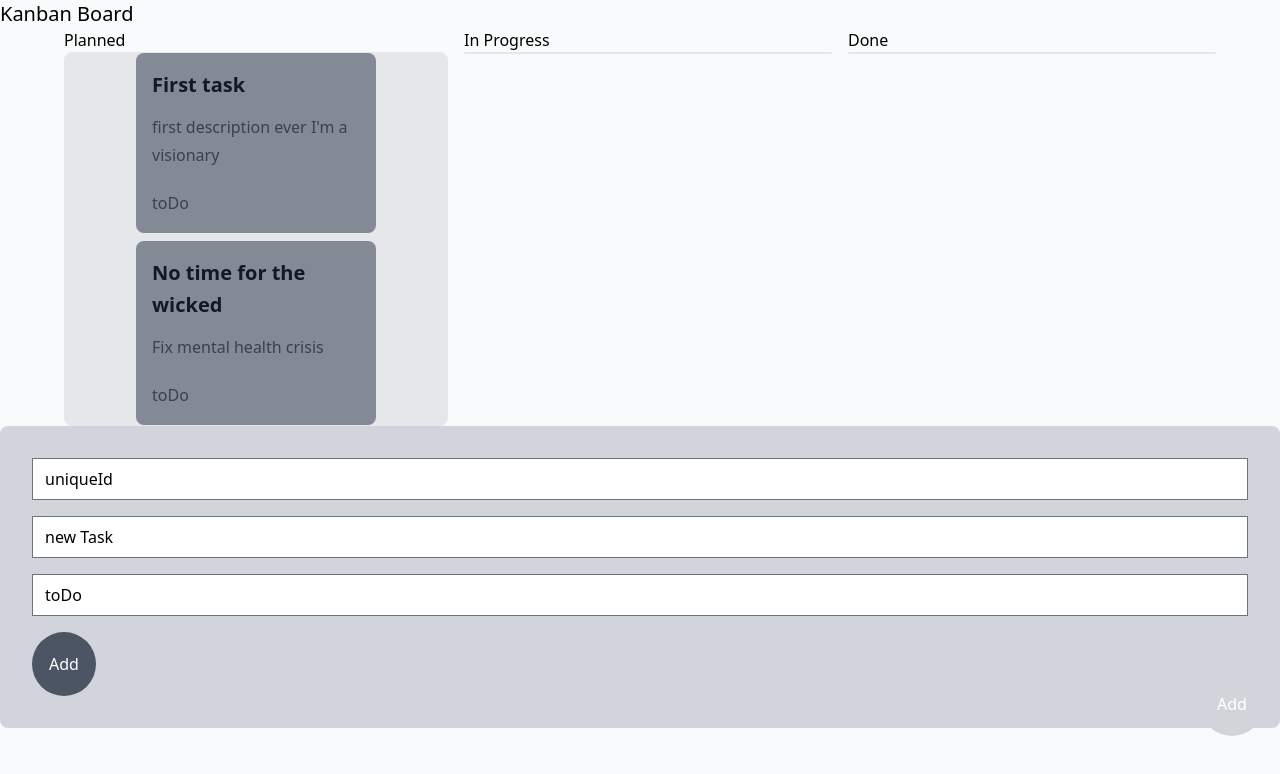
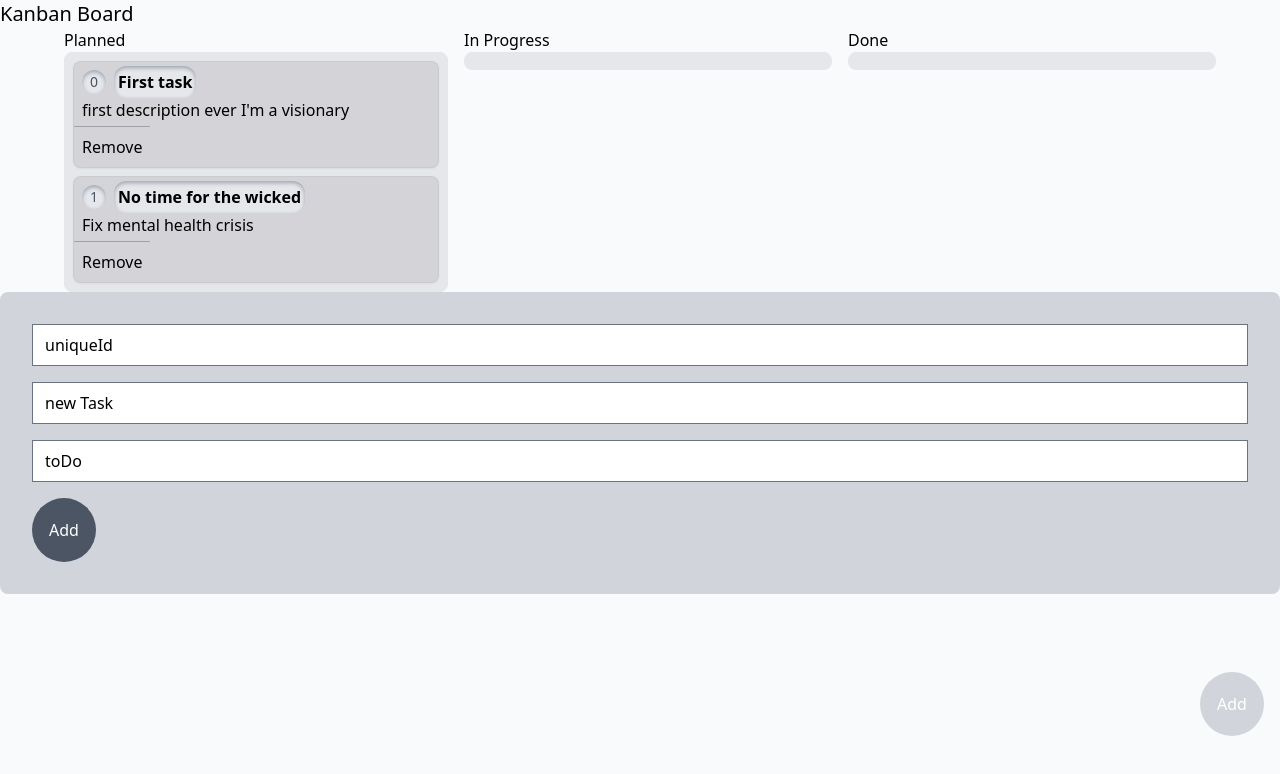
Before and after one commit to vlaier/Kanban-Boards, a Next.js app: page / in a window 1280 px wide. Shown: the top 774 px of the page. Built offline with nearby package versions, Linux system fonts and the light colour scheme.

Commit message:
feat: add remove functionality to task

```diff
--- a/package.json
+++ b/package.json
@@ -17,6 +17,7 @@
   },
   "dependencies": {
     "@dnd-kit/core": "^6.0.7",
+    "@heroicons/react": "^2.0.15",
     "@next/font": "13.1.6",
     "@types/node": "18.13.0",
     "@types/react": "18.0.28",
--- a/src/components/board/dnd/Draggable.tsx
+++ b/src/components/board/dnd/Draggable.tsx
@@ -11,7 +11,7 @@ export const DraggableItem: React.FC<{
       }
     : undefined;
   return (
-    <div ref={setNodeRef} style={style} {...listeners}>
+    <div ref={setNodeRef} style={style} {...listeners} className="w-full">
       {children}
     </div>
   );
--- a/src/components/board/dnd/Droppable.tsx
+++ b/src/components/board/dnd/Droppable.tsx
@@ -15,7 +15,7 @@ export const Droppable: React.FC<{
       ref={setNodeRef}
       className={`${
         isOver
-          ? 'border-2 bg-gray-300 border-gray-600/80'
+          ? 'border bg-gray-100 border-gray-600/80'
           : 'border border-gray-200'
       }   bg-gray-200 rounded-lg flex items-center justify-center h-fit`}
     >
--- a/src/components/board/grid/Board.mocks.ts
+++ b/src/components/board/grid/Board.mocks.ts
@@ -4,7 +4,7 @@ const base: KanbanCard[] = [
     id: '0',
     title: 'First task',
     description: " first description ever I'm a visionary",
-    category: 'toDo',
+    progress: 'toDo',
     blockedTasks: [],
     isPriority: false,
     tags: [],
@@ -14,7 +14,7 @@ const base: KanbanCard[] = [
     id: '1',
     title: 'No time for the wicked',
     description: 'Fix mental health crisis',
-    category: 'toDo',
+    progress: 'toDo',
     blockedTasks: [],
     isPriority: true,
     tags: [
--- a/src/components/board/grid/Board.tsx
+++ b/src/components/board/grid/Board.tsx
@@ -1,32 +1,16 @@
-import { DndContext } from '@dnd-kit/core';
+import { tasksReducer } from '@/lib/functions';
+import {
+  DndContext,
+  PointerSensor,
+  useSensor,
+  useSensors,
+} from '@dnd-kit/core';
 import { Reducer, useReducer, useState } from 'react';
-import { KanbanCard } from '..';
+import { KanbanCard, TaskAction } from '..';
 import { DraggableItem } from '../dnd/Draggable';
 import { Droppable } from '../dnd/Droppable';
 import { mockBasicBoardProps } from './Board.mocks';
 
-const tasksReducer = (
-  tasks: KanbanCard[],
-  action: TaskAction
-): KanbanCard[] => {
-  switch (action.type) {
-    case 'change_category': {
-      const updatedTasks = tasks.map((task) => {
-        if (task.id === action.id) {
-          return { ...task, category: action.newCategory };
-        }
-        return { ...task };
-      });
-      return updatedTasks;
-    }
-    case 'add': {
-      return [...tasks, action.task];
-    }
-  }
-};
-type TaskAction =
-  | { type: 'add'; task: KanbanCard }
-  | { type: 'change_category'; id: KanbanCard['id']; newCategory: string };
 const Board: React.FC<KanbanCard[]> = (props) => {
   const [tasks, dispatch] = useReducer<Reducer<KanbanCard[], TaskAction>>(
     tasksReducer,
@@ -36,60 +20,89 @@ const Board: React.FC<KanbanCard[]> = (props) => {
   const [newTask, setNewTask] = useState<KanbanCard>({
     id: 'uniqueId',
     title: 'new Task',
-    category: 'toDo',
+    progress: 'toDo',
     isPriority: false,
     blockedTasks: [],
     description: 'This tasked was just created',
     tags: [],
     timeRequired: 1,
   });
-  const TaskElements: React.FC<{ category: string }> = ({ category }) => {
-    const filtredTasks = tasks.filter((task) => task.category === category);
+  const sensors = useSensors(
+    useSensor(PointerSensor, {
+      activationConstraint: {
+        distance: 8,
+      },
+    })
+  );
+  const TaskCard: React.FC<{ task: KanbanCard }> = (props) => {
+    const { task } = { ...props };
+
+    return (
+      <DraggableItem id={task.id}>
+        <div className="rounded-lg border border-gray-400/20 shadow-sm  w-full overflow-hidden bg-zinc-300 divide-y divide-zinc-400  ">
+          <div className="py-1 px-2 ">
+            <div className="flex justify-start gap-2 items-center ">
+              <span className="shadow-inner shadow-gray-400 text-sm text-gray-600 bg-gray-200 w-4 h-4 p-3 rounded-full flex items-center justify-center">
+                {task.id}
+              </span>
+              <h3 className="font-bold shadow-inner shadow-gray-400 p-1 bg-gray-200 rounded-xl">
+                {task.title}
+              </h3>
+            </div>
+            <div className="flex justify-between items-baseline ">
+              {task.description}
+            </div>
+          </div>
+          <button
+            className="p-2"
+            onClick={() => dispatch({ type: 'remove', id: task.id })}
+          >
+            Remove
+          </button>
+        </div>
+      </DraggableItem>
+    );
+  };
+  const TaskElements: React.FC<{ progress: string }> = ({ progress }) => {
+    const filtredTasks = tasks.filter((task) => task.progress === progress);
     const elements = filtredTasks.map((task) => {
-      return (
-        <DraggableItem id={task.id} key={task.id}>
-          <div className="bg-gray-500/80 backdrop-blur-md w-60 prose flex flex-col p-4 rounded-lg">
-            <h3>{task.title}</h3>
-            {task.description && <p>{task.description}</p>}
-            <span>{task.category}</span>
-          </div>
-        </DraggableItem>
-      );
+      return <TaskCard task={task} key={task.id} />;
     });
-    return <div className="flex flex-col gap-2">{elements}</div>;
+    return <div className="flex flex-col gap-2 p-2 w-full">{elements}</div>;
   };
   return (
     <DndContext
       onDragEnd={({ over, active }) => {
         if (over) {
           dispatch({
-            type: 'change_category',
+            type: 'update_progress',
             id: active.id as string,
-            newCategory: over.data.current ? over.data.current.category : null,
+            updatedProgress: over.data.current
+              ? over.data.current.progress
+              : null,
           });
         }
-
-        console.log(active);
       }}
+      sensors={sensors}
     >
       <div className="grid grid-cols-1 md:grid-cols-3 space-x-4 px-16">
         <div>
           <h3>Planned</h3>
-          <Droppable id="toDos" data={{ category: 'toDo' }}>
-            <TaskElements category={'toDo'} />
-          </Droppable>{' '}
+          <Droppable id="toDos" data={{ progress: 'toDo' }}>
+            <TaskElements progress={'toDo'} />
+          </Droppable>
         </div>
         <div>
           <h3>In Progress</h3>
-          <Droppable id="inProgress" data={{ category: 'inProgress' }}>
-            <TaskElements category={'inProgress'} />
+          <Droppable id="inProgress" data={{ progress: 'inProgress' }}>
+            <TaskElements progress={'inProgress'} />
           </Droppable>
         </div>
         <div>
           <h3>Done</h3>
 
-          <Droppable id="done" data={{ category: 'done' }}>
-            <TaskElements category={'done'} />
+          <Droppable id="done" data={{ progress: 'done' }}>
+            <TaskElements progress={'done'} />
           </Droppable>
         </div>
       </div>
@@ -106,6 +119,7 @@ const Board: React.FC<KanbanCard[]> = (props) => {
           }}
         />
         <input
+          required
           type="text"
           placeholder="title"
           value={newTask.title}
@@ -117,15 +131,17 @@ const Board: React.FC<KanbanCard[]> = (props) => {
         />
         <input
           type="text"
-          placeholder="category"
-          value={newTask.category}
+          placeholder="progress"
+          value={newTask.progress}
           onChange={(e) => {
             setNewTask((prev) => {
-              return { ...prev, category: e.target.value };
+              return { ...prev, progress: e.target.value };
             });
           }}
         />
         <button
+          type="submit"
+          disabled={false}
           className=" bg-gray-600 h-16 w-16 rounded-full text-white "
           onClick={(e) => {
             e.preventDefault();
--- a/src/components/board/index.d.ts
+++ b/src/components/board/index.d.ts
@@ -4,11 +4,16 @@ export interface KanbanCard {
   description: string;
   timeRequired: number;
   isPriority: boolean;
-  category: string;
+  progress: string;
   tags: Tag[];
   blockedTasks: KanbanCard[];
+  due?: Date;
 }
 interface Tag {
   id: string;
   name: string;
 }
+type TaskAction =
+  | { type: 'add'; task: KanbanCard }
+  | { type: 'update_progress'; id: KanbanCard['id']; updatedProgress: string }
+  | { type: 'remove'; id: KanbanCard['id'] };
--- /dev/null
+++ b/src/lib/functions.ts
@@ -0,0 +1,25 @@
+import { KanbanCard, TaskAction } from '@/components/board';
+
+export const tasksReducer = (
+  tasks: KanbanCard[],
+  action: TaskAction
+): KanbanCard[] => {
+  switch (action.type) {
+    case 'update_progress': {
+      const updatedTasks = tasks.map((task) => {
+        if (task.id === action.id) {
+          return { ...task, progress: action.updatedProgress };
+        }
+        return { ...task };
+      });
+      return updatedTasks;
+    }
+    case 'add': {
+      return [...tasks, action.task];
+    }
+    case 'remove': {
+      const filtredTasks = tasks.filter((task) => task.id !== action.id);
+      return filtredTasks;
+    }
+  }
+};
```
Also changed, not shown: 1 other file (tests, documents, lock files or other folders).
